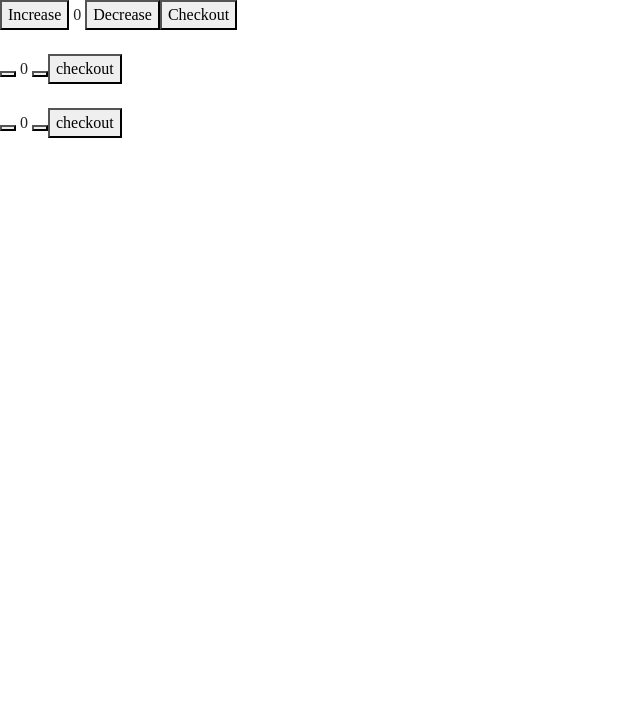
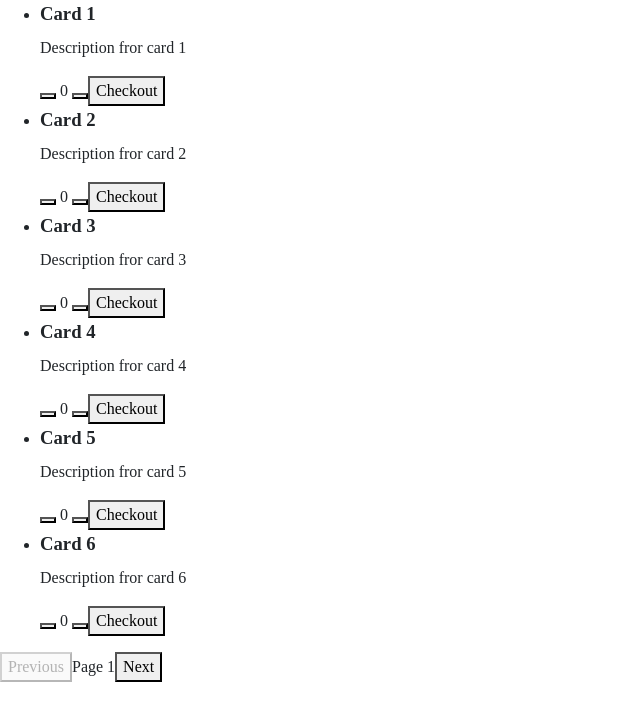
Before and after one commit to CodeLabs-Students/CL-Group-C, an Angular app in the folder sprinkle-sprite/: page / in a window 1280 px wide. Shown: the top 720 px of the page, without its empty margins (0-640 px from the left). Built offline with nearby package versions, Linux system fonts and the light colour scheme.

Commit message:
we figured out how to get barebones functionality, we're so back

```diff
--- a/sprinkle-sprite/src/app/layout/main/mainbody/pov/menu/menu.component.html
+++ b/sprinkle-sprite/src/app/layout/main/mainbody/pov/menu/menu.component.html
@@ -1,20 +1,21 @@
-<div>
-  <button (click)="increase()">Increase</button>
-  {{count}}
-  <button (click)="decrease()">Decrease</button>
-  <button>Checkout</button>
+
+<ul>
+    @for (card of paginatedCards; track card.id) {
+        <li>
+            <div class="card">
+            <h3>{{ card.title }}</h3>
+            <p> {{card.description}} </p>
+            </div>
+            <button (click)='increase()'></button>
+            {{count}}
+            <button (click)='decrease()'></button>
+            <button>Checkout</button>
+        </li>
+    }
+</ul>
+
+<div class="pagination">
+    <button (click)="prevPage()" [disabled]="currentPage === 1">Previous</button>
+    <span>Page {{currentPage}}</span>
+    <button (click)="nextPage()" [disabled]="currentPage >= (cards.length / cardsPerPage)">Next</button>
 </div>
-<br>
-<div>
-  <button (click)='increase()'></button>
-  {{count}}
-  <button (click)='decrease()'></button>
-  <button>checkout</button>
-</div>
-<br>
-<div>
-  <button (click)='increase()'></button>
-  {{count}}
-  <button (click)='decrease()'></button>
-  <button>checkout</button>
-</div>
--- a/sprinkle-sprite/src/app/layout/main/mainbody/pov/menu/menu.component.ts
+++ b/sprinkle-sprite/src/app/layout/main/mainbody/pov/menu/menu.component.ts
@@ -1,4 +1,11 @@
 import { Component } from '@angular/core';
+import { Title } from '@angular/platform-browser';
+
+  export interface Card {
+    id: number;
+    title: string;
+    description: string;
+  }
 
 @Component({
   selector: 'app-menu',
@@ -9,8 +16,35 @@ import { Component } from '@angular/core';
 
 export class MenuComponent {
 
-  Flavors: string = '';
-  id!: number;
+
+  cards: Card[] = [];
+  currentPage = 1;
+  cardsPerPage = 6;
+
+  get paginatedCards() {
+    const start = (this.currentPage - 1) * this.cardsPerPage;
+    return this.cards.slice(start, start + this.cardsPerPage);
+  }
+
+  ngOnInit() {
+    this.cards = Array.from({ length: 20 }, (_, i) => ({
+      id: i + 1,
+      title: `Card ${i + 1}`,
+      description: `Description fror card ${i + 1}`,
+    }));
+  }
+
+  nextPage() {
+    if (this.currentPage < Math.ceil(this.cards.length / this.cardsPerPage)) {
+      this.currentPage++;
+    }
+  }
+
+  prevPage() {
+    if(this.currentPage > 1) {
+      this.currentPage--;
+    }
+  }
 
   count: number = 0;
 
```
